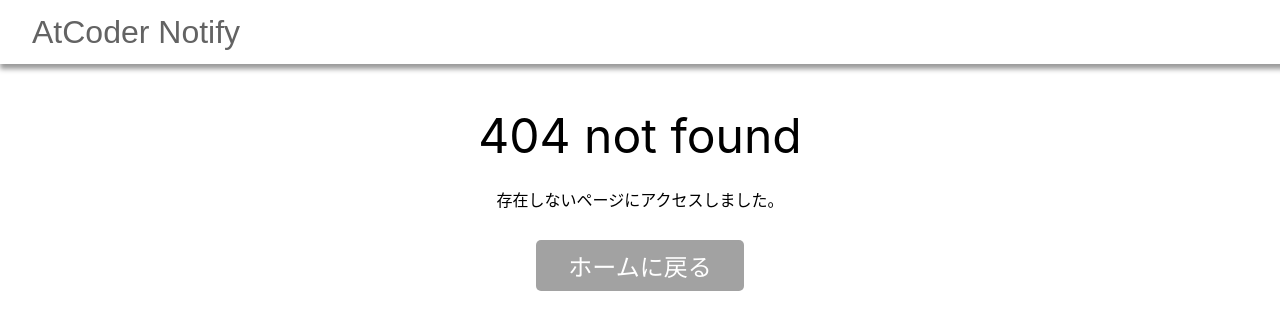
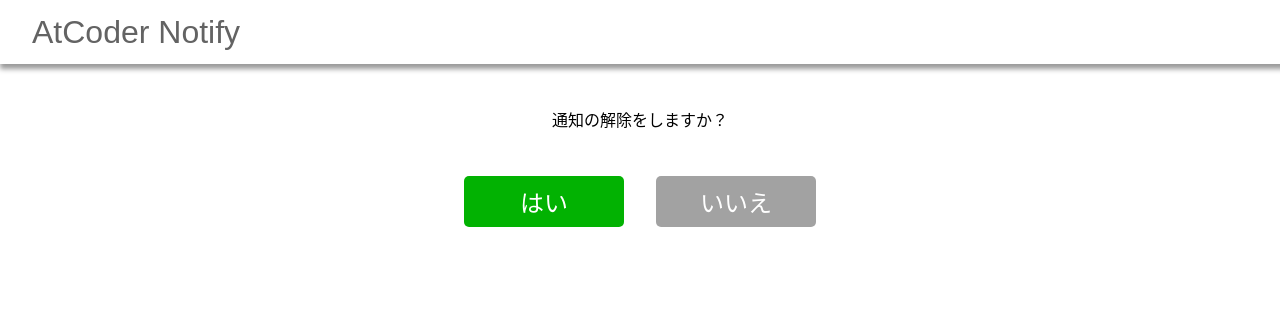
Before and after one commit to shun-shobon/atcoder-notice-bot, a Vue app in the folder hosting/: page /line/revoke/1 in a window 1280 px wide. Before the commit this address had no page. Shown: the top 330 px of the page. Built offline with nearby package versions, Linux system fonts and the light colour scheme; a web font is replaced by a local one.

Commit message:
feat: add revoken token view

```diff
--- a/hosting/src/router/index.ts
+++ b/hosting/src/router/index.ts
@@ -2,6 +2,7 @@
 import VueRouter from "vue-router"
 import Home from "../views/Home.vue"
 import LineSignup from "../views/LineSignup.vue"
+import LineRevoke from "../views/LineRevoke.vue"
 import Error from "../views/Error.vue"
 
 Vue.use(VueRouter)
@@ -18,6 +19,11 @@
     component: LineSignup,
   },
   {
+    path: "/line/revoke/:id",
+    name: "LineRevoke",
+    component: LineRevoke,
+  },
+  {
     path: "/*",
     name: "Error",
     component: Error,
--- /dev/null
+++ b/hosting/src/views/LineRevoke.vue
@@ -0,0 +1,107 @@
+<template>
+  <div id="line-revoke">
+    <b>{{ message }}</b>
+    <div v-if="choiceButtons" class="choice-buttons">
+      <button class="accept-button" @click="pushAcceptButton">はい</button>
+      <button class="cancel-button" @click="pushCancelButton">いいえ</button>
+    </div>
+    <button v-if="homeButton" class="home-button" @click="returnHome">
+      ホームに戻る
+    </button>
+  </div>
+</template>
+
+<style lang="scss">
+#line-revoke {
+  display: flex;
+  flex-direction: column;
+  justify-content: center;
+  align-items: center;
+  margin-top: 2rem;
+  * {
+    margin: 1rem 1rem;
+  }
+  .choice-buttons {
+    padding: 0 2rem;
+    display: flex;
+    justify-content: center;
+    flex-wrap: wrap;
+  }
+  button {
+    border: 0;
+    border-radius: 5px;
+    color: #fff;
+    padding: 0.5rem 2rem;
+    font-size: 1.5rem;
+    min-width: 10rem;
+    cursor: pointer;
+    &:focus {
+      outline: none;
+    }
+  }
+  .accept-button {
+    background: #02b202;
+    &:hover {
+      background: #00a300;
+    }
+    &:hover {
+      box-shadow: 0 0 0 4px #c2e7bd;
+    }
+  }
+  .home-button,
+  .cancel-button {
+    background: #a2a2a2;
+    &:hover {
+      background: #787878;
+    }
+    &:focus {
+      box-shadow: 0 0 0 4px #f0f0f0;
+    }
+  }
+}
+</style>
+
+<script lang="ts">
+import { Vue } from "vue-property-decorator"
+
+export default Vue.extend({
+  name: "LineRevoke",
+  data() {
+    return {
+      message: "通知の解除をしますか？",
+      choiceButtons: true,
+      homeButton: false,
+    }
+  },
+  methods: {
+    pushAcceptButton(): void {
+      const id = this.$route.params.id
+      this.message = "処理中です。しばらくお待ち下さい。"
+      this.choiceButtons = false
+      if (!id) {
+        this.message = "エラーが発生しました。もう一度やり直してください。"
+        this.choiceButtons = false
+        this.homeButton = true
+      }
+      this.axios
+        .post(process.env.VUE_APP_LINE_TOKEN_REVOKE_URL, { id })
+        .then(() => {
+          this.message = "処理が完了しました。"
+          this.choiceButtons = false
+          this.homeButton = true
+        })
+        .catch(() => {
+          this.message = "エラーが発生しました。もう一度やり直してください。"
+          this.choiceButtons = false
+          this.homeButton = true
+        })
+    },
+    pushCancelButton(): void {
+      this.$router.push({ path: "/" })
+    },
+    returnHome(): void {
+      this.$router.push({ path: "/" })
+    },
+  },
+})
+</script>
```
